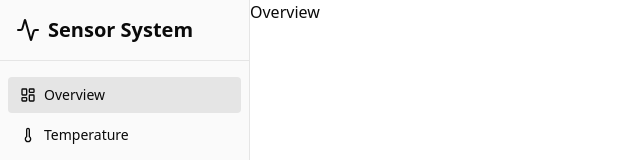
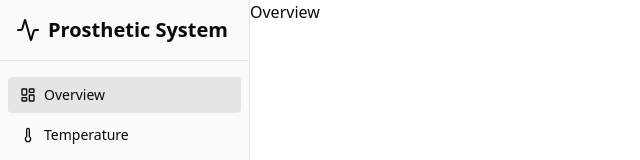
Before and after one commit to yevheniiburkovskyi/prosthetic-hand-dashboard, a React (Vite) app: page / in a window 1280 px wide. Shown: the top 160 px of the page, without its empty margins (0-640 px from the left). Built offline with nearby package versions, Linux system fonts and the light colour scheme.

Commit message:
fix: update header text in NavigationMenu from 'Sensor System' to 'Prosthetic System'

```diff
--- a/src/components/NavigationMenu.tsx
+++ b/src/components/NavigationMenu.tsx
@@ -15,7 +15,7 @@
     <aside className="h-screen min-w-[250px] border-r border-neutral-200 bg-neutral-50 py-4">
       <Link className="mb-4 flex items-center gap-2 px-4" to="/">
         <Activity />
-        <h3 className="text-xl font-semibold">Sensor System</h3>
+        <h3 className="text-xl font-semibold">Prosthetic System</h3>
       </Link>
       <div className="h-[1px] w-full bg-neutral-200" />
       <nav className="flex flex-col gap-1 px-2 py-4">
```
